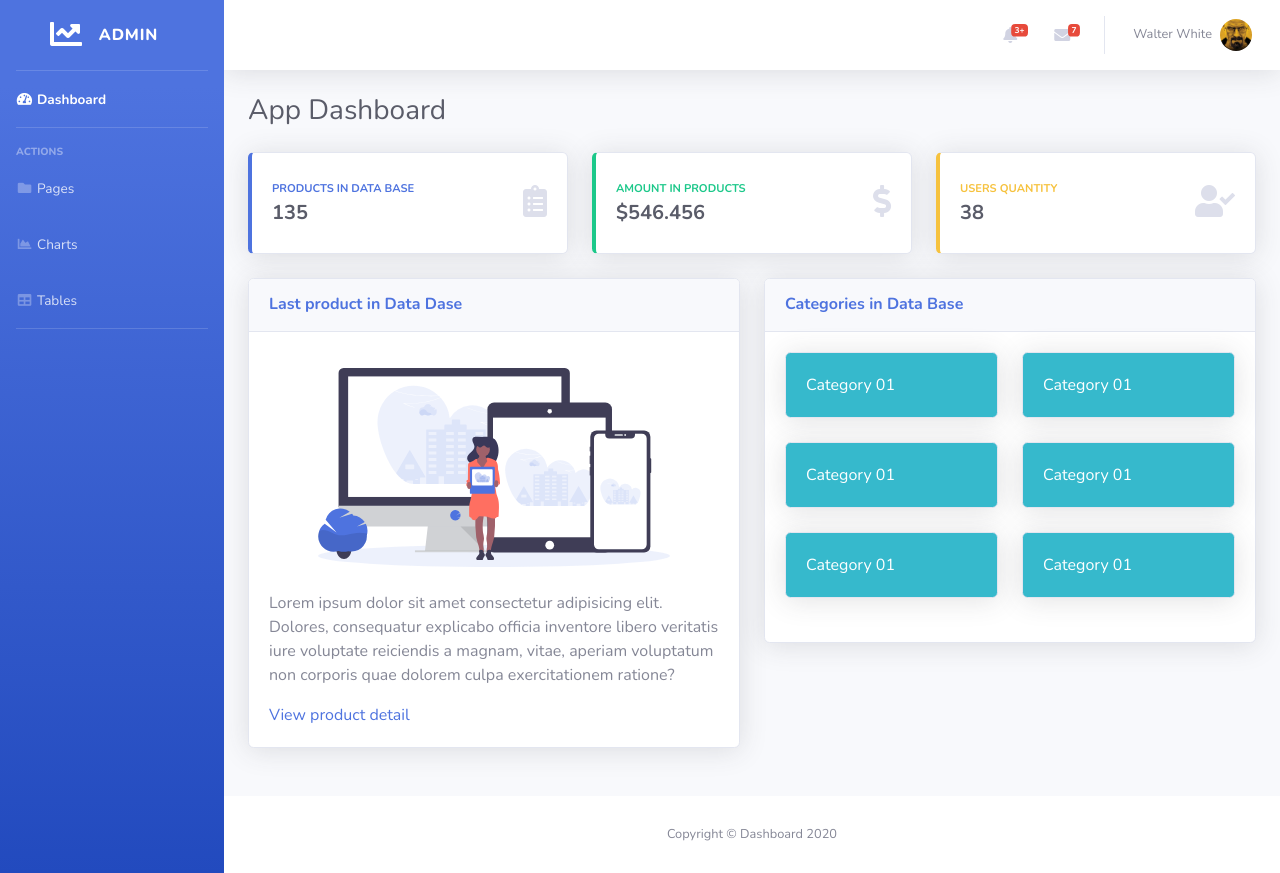
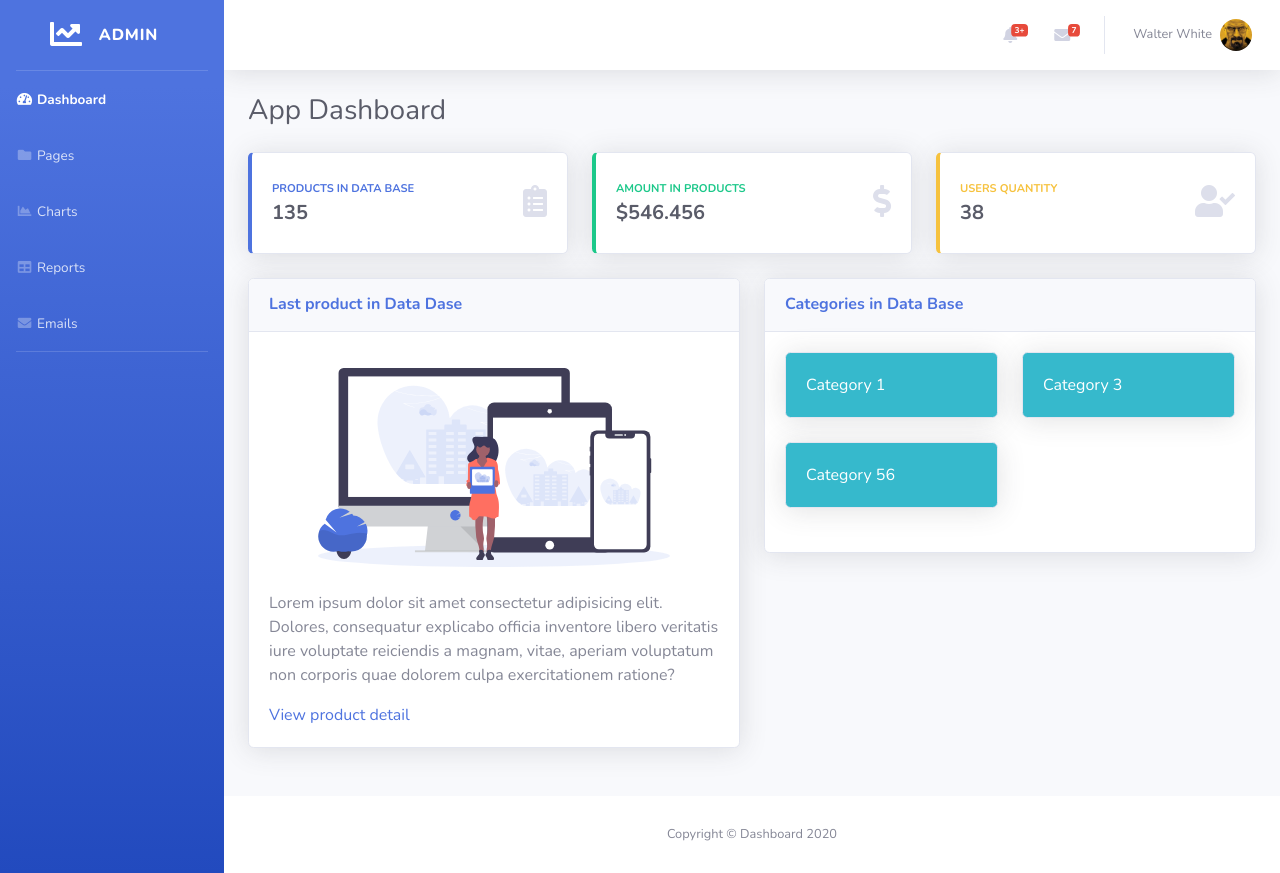
Before and after one commit to juancarlosDH/moviesBackoffice, a React (Create React App) app: page / in a window 1280 px wide. Built offline with nearby package versions, Linux system fonts and the light colour scheme.

Commit message:
agregando componentes

```diff
--- a/package.json
+++ b/package.json
@@ -6,6 +6,7 @@
     "@testing-library/jest-dom": "^4.2.4",
     "@testing-library/react": "^9.5.0",
     "@testing-library/user-event": "^7.2.1",
+    "prop-types": "^15.7.2",
     "react": "^16.13.1",
     "react-dom": "^16.13.1",
     "react-scripts": "3.4.1"
--- a/src/components/App/index.js
+++ b/src/components/App/index.js
@@ -2,7 +2,7 @@ import React from 'react';
 import './App.css';
 import './Product.css';
 
-import Menu from './../Menu/Menu'; //aqui me traigo el archivi Menu.js
+import Menu from './../Menu/Menu'; //aqui me traigo el archivo Menu.js
 import Main from './../Main'; //aqui me traigo el archivo index.js
 
 function App() {
--- a/src/components/Dashboard/Categories.js
+++ b/src/components/Dashboard/Categories.js
@@ -1,9 +1,8 @@
 import React from 'react';
+import PropTypes from 'prop-types';
 import CategoryItem from './CategoryItem';
 
-function Categories() {
-
-    const categories = [1,2,3,4,5,6];
+function Categories(props) {
 
     return (
         <div className="col-lg-6 mb-4">
@@ -15,8 +14,8 @@ function Categories() {
                     <div className="row">
 
                        {
-                           categories.map(function(element) {
-                             return <CategoryItem />
+                           props.categories.map(function(element, index) {
+                             return <CategoryItem number={element} key={index} />
                            })
                        }
 
@@ -27,4 +26,10 @@ function Categories() {
     )
 }
 
+Categories.propTypes = {
+    categories : PropTypes.array.isRequired
+}
+
+
+
 export default Categories;
--- a/src/components/Dashboard/CategoryItem.js
+++ b/src/components/Dashboard/CategoryItem.js
@@ -1,11 +1,11 @@
 import React from 'react';
 
-function CategoryItem() {
+function CategoryItem(props) {
     return (
         <div className="col-lg-6 mb-4">
             <div className="card bg-info text-white shadow category">
                 <div className="card-body">
-                    Category 01
+                    Category {props.number}
                 </div>
             </div>
         </div>
--- a/src/components/Dashboard/SecondaryList.js
+++ b/src/components/Dashboard/SecondaryList.js
@@ -3,12 +3,15 @@ import LastProductInDatabase from './LastProductInDataBase';
 import Categories from './Categories';
 
 function SecondaryList() {
+
+    const categories = [1,3,56];
+
     return (
         <div className="row">
 
             <LastProductInDatabase />
 
-            <Categories />
+            <Categories categories={categories}/>
         </div>
     )
 }
--- a/src/components/Menu/Menu.js
+++ b/src/components/Menu/Menu.js
@@ -1,7 +1,16 @@
 import React from 'react';
+import MenuItem from './MenuItem';
 //import './menu.css';
 
 function Menu() {
+	const menuItems = [
+		{ active : "active", href: "/", fa : "fa-tachometer-alt", name : "Dashboard" },
+		{ active : "", href: "/", fa : "fa-folder", name : "Pages" },
+		{ active : "", href: "/", fa : "fa-chart-area", name : "Charts" },
+		{ active : "", href: "/", fa : "fa-table", name : "Reports" },
+		{ active : "", href: "/", fa : "fa-envelope", name : "Emails" },
+	];
+
     return (
         <ul className="navbar-nav bg-gradient-primary sidebar sidebar-dark accordion" id="accordionSidebar">
 
@@ -14,34 +23,15 @@ function Menu() {
 
 			<hr className="sidebar-divider my-0" />
 
-			<li className="nav-item active">
-				<a className="nav-link" href="/">
-					<i className="fas fa-fw fa-tachometer-alt"></i>
-					<span>Dashboard</span></a>
-			</li>
-
-			<hr className="sidebar-divider" />
-
-			<div className="sidebar-heading">Actions</div>
-
-			<li className="nav-item">
-				<a className="nav-link collapsed" href="/">
-					<i className="fas fa-fw fa-folder"></i>
-					<span>Pages</span>
-				</a>
-			</li>
-
-			<li className="nav-item">
-				<a className="nav-link" href="/">
-					<i className="fas fa-fw fa-chart-area"></i>
-					<span>Charts</span></a>
-			</li>
-
-			<li className="nav-item">
-				<a className="nav-link" href="/">
-					<i className="fas fa-fw fa-table"></i>
-					<span>Tables</span></a>
-			</li>
+			{
+				menuItems.map( (menuItem, index) => {
+					return <MenuItem active={menuItem.active}
+					 href={menuItem.href}
+					 fa={menuItem.fa}
+					 name={menuItem.name}
+					 key={index} />
+				})
+			}
 
 			<hr className="sidebar-divider d-none d-md-block"/>
 		</ul>
--- /dev/null
+++ b/src/components/Menu/MenuItem.js
@@ -0,0 +1,17 @@
+import React from 'react';
+
+function MenuItem (props) {
+    return (
+        <li className={ 'nav-item ' + props.active}>
+            <a className="nav-link" href={props.href}>
+                <i className={'fas fa-fw ' + props.fa }></i>
+                <span>{props.name}</span></a>
+        </li>
+    )
+}
+
+MenuItem.defaultProps = {
+    active : '',
+}
+
+export default MenuItem;
--- a/src/index.js
+++ b/src/index.js
@@ -1,7 +1,6 @@
 import React from 'react';
 import ReactDOM from 'react-dom';
-//import Menu from './components/Menu/Menu';
-//import Principal from './components/Principal/Principal';
+
 import App from './components/App';
 import * as serviceWorker from './serviceWorker';
 
```
